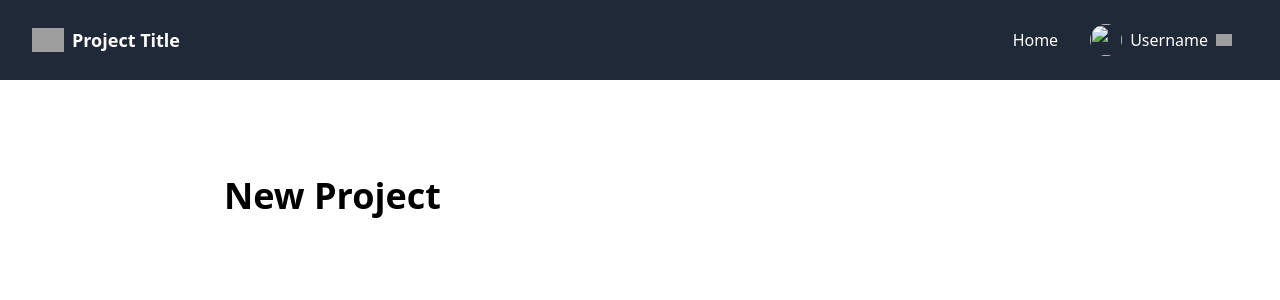
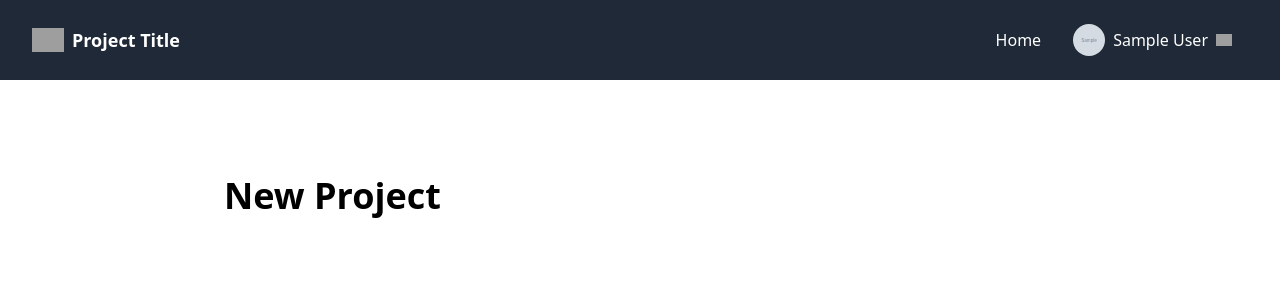
Before and after one commit to jacksonochieng1540/django-starter, a Django app: page / in a window 1280 px wide. Shown: the top 300 px of the page. Run offline with Django 5.2, Linux system fonts and the light colour scheme; a user stored in the database is signed in; tables that the repository leaves empty hold one stand-in row (values such as "Sample post"); grey boxes marked "Sample" are stand-in pictures; some libraries are stand-ins or nearby versions; grey boxes are pictures that could not be loaded.

Commit message:
show user avatar and name

```diff
--- a/templates/includes/header.html
+++ b/templates/includes/header.html
@@ -12,8 +12,8 @@
             <li><a href="/">Home</a></li>
             <li x-data="{ dropdownOpen: false }" class="relative">
                 <a @click="dropdownOpen = !dropdownOpen" @click.away="dropdownOpen = false" class="cursor-pointer select-none">
-                    <img class="h-8 w-8 rounded-full object-cover" src=""/>
-                    Username
+                    <img class="h-8 w-8 rounded-full object-cover" src="{{ user.profile.avatar }}"/>
+                    {{ user.profile.name }}
                     <img x-bind:class="dropdownOpen && 'rotate-180 duration-300'" class="w-4" src="https://img.icons8.com/small/32/777777/expand-arrow.png"/>
                 </a>
                 <div x-show="dropdownOpen" x-cloak class="absolute right-0 bg-white text-black shadow rounded-lg w-40 p-2 z-20"
```
Also changed, not shown: a_users/migrations/0001_initial.py (added).
